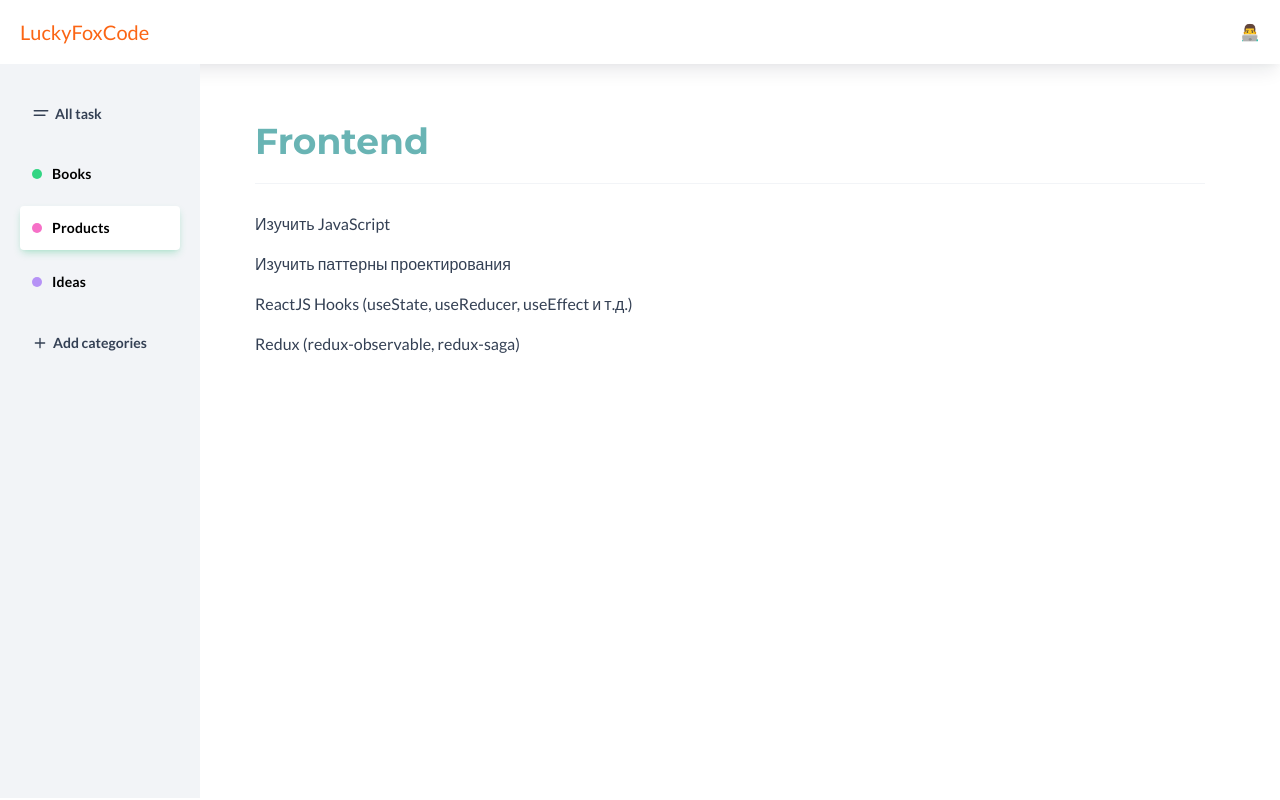
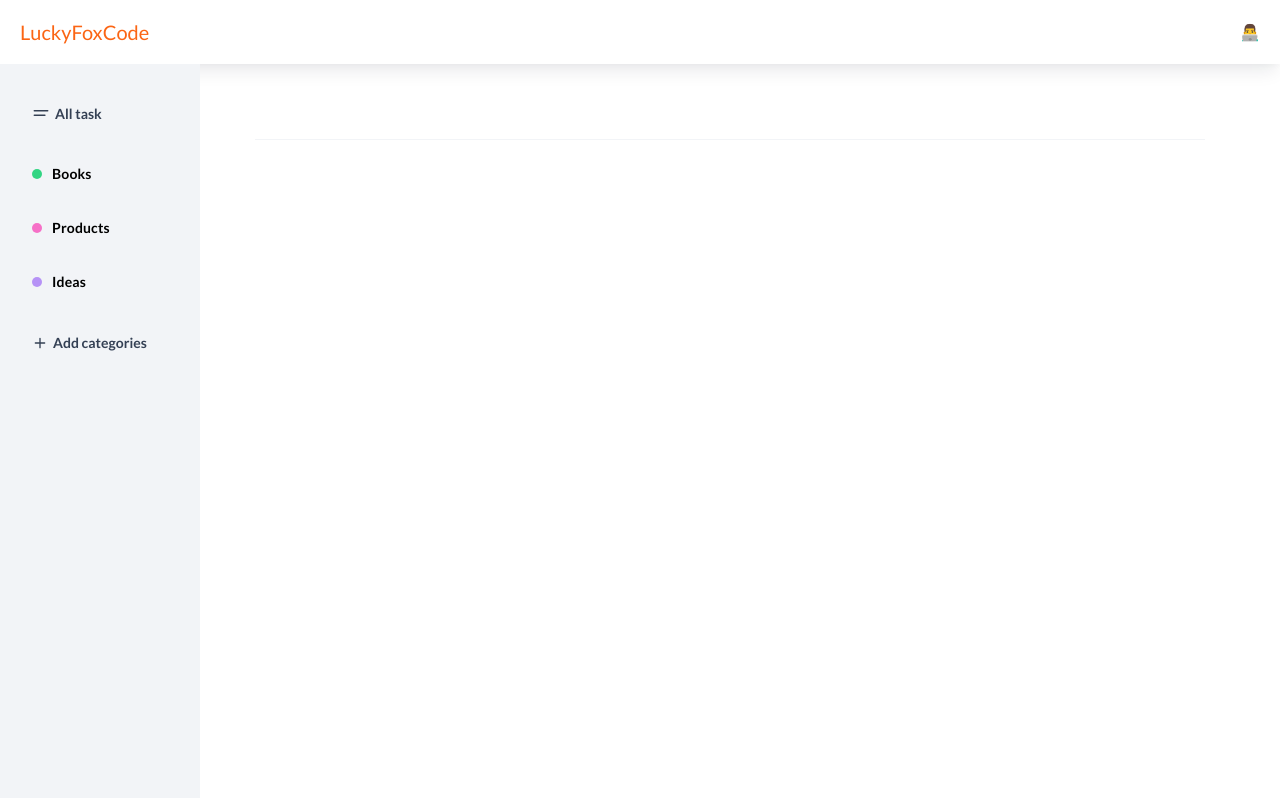
Before and after one commit to LuckyFoxCode/todo_react, a React (Vite) app: page / in a window 1280 px wide. Built offline with nearby package versions, Linux system fonts and the light colour scheme.

Commit message:
:recycle: Refactor app and add selected category.

```diff
--- a/src/App.tsx
+++ b/src/App.tsx
@@ -1,12 +1,23 @@
 import { Categories, Header, Tasks } from 'components';
+import { useState } from 'react';
+import { SelectedCategory } from './utils';
 
 export const App = () => {
+  const [selectedCategory, setSelectedCategory] = useState<SelectedCategory>({
+    id: '',
+    title: '',
+    color: '',
+  });
+
   return (
     <>
       <Header />
       <main className="main">
-        <Categories />
-        <Tasks />
+        <Categories
+          selectedCategory={selectedCategory}
+          setSelectedCategory={setSelectedCategory}
+        />
+        <Tasks selectedCategory={selectedCategory} />
       </main>
     </>
   );
--- a/src/components/Categories/Categories.tsx
+++ b/src/components/Categories/Categories.tsx
@@ -1,12 +1,20 @@
 import { AddCategory, Button } from 'components/common';
 import { categories } from 'data';
 import { useState } from 'react';
-import { CategoriesProps } from 'utils/types';
+import { Category, SelectedCategory } from 'utils/types';
 import { CategoriesList } from './components';
 import s from './Categories.module.scss';
 
-export const Categories: React.FC = () => {
-  const [data, setData] = useState<CategoriesProps[]>(categories);
+interface CategoryProps {
+  selectedCategory: SelectedCategory;
+  setSelectedCategory: React.Dispatch<React.SetStateAction<SelectedCategory>>;
+}
+
+export const Categories: React.FC<CategoryProps> = ({
+  selectedCategory,
+  setSelectedCategory,
+}) => {
+  const [data, setData] = useState<Category[]>(categories);
   const [showModal, setShowModal] = useState<boolean>(false);
 
   const handleAddCategory = () => {
@@ -26,7 +34,12 @@ export const Categories: React.FC = () => {
           className={s.categories__btn}
         />
       )}
-      <CategoriesList data={data} setData={setData} />
+      <CategoriesList
+        data={data}
+        setData={setData}
+        selectedCategory={selectedCategory}
+        setSelectedCategory={setSelectedCategory}
+      />
       <Button
         title="Add categories"
         withIcon
@@ -38,7 +51,11 @@ export const Categories: React.FC = () => {
         className={s.categories__btn}
       />
       {showModal && (
-        <AddCategory setData={setData} setShowModal={setShowModal} />
+        <AddCategory
+          setData={setData}
+          setShowModal={setShowModal}
+          selectedCategory={selectedCategory}
+        />
       )}
     </aside>
   );
--- a/src/components/Categories/components/CategoriesList.tsx
+++ b/src/components/Categories/components/CategoriesList.tsx
@@ -1,25 +1,20 @@
-import { CategoriesProps } from 'utils/types';
+import { Category, SelectedCategory } from 'utils/types';
 import s from '../Categories.module.scss';
 import { CategoriesListItem } from './';
 
 interface CategoriesListProps {
-  data: CategoriesProps[];
-  setData: React.Dispatch<React.SetStateAction<CategoriesProps[]>>;
+  data: Category[];
+  setData: React.Dispatch<React.SetStateAction<Category[]>>;
+  selectedCategory: SelectedCategory;
+  setSelectedCategory: React.Dispatch<React.SetStateAction<SelectedCategory>>;
 }
 
 export const CategoriesList: React.FC<CategoriesListProps> = ({
   data,
   setData,
+  selectedCategory,
+  setSelectedCategory,
 }) => {
-  const handleSetActiveCategory = (id: string) => {
-    const isActive = data.map((category) => ({
-      ...category,
-      isActive: category.id === id ? true : false,
-    }));
-
-    setData(isActive);
-  };
-
   const handleDeleteCategory = (id: string) => {
     const filteredCategories = data.filter((category) => category.id !== id);
 
@@ -32,8 +27,9 @@ export const CategoriesList: React.FC<CategoriesListProps> = ({
         <CategoriesListItem
           key={category.id}
           category={category}
-          handleSetActiveCategory={handleSetActiveCategory}
           handleDeleteCategory={handleDeleteCategory}
+          selectedCategory={selectedCategory}
+          setSelectedCategory={setSelectedCategory}
         />
       ))}
     </ul>
--- a/src/components/Categories/components/CategoriesListItem.tsx
+++ b/src/components/Categories/components/CategoriesListItem.tsx
@@ -1,29 +1,41 @@
 import clsx from 'clsx';
 import { Icon } from 'components/common';
-import { CategoriesProps } from 'utils/types';
+import { Category, SelectedCategory } from 'utils/types';
 import s from '../Categories.module.scss';
 
 interface CategoriesListItemProps {
-  category: CategoriesProps;
-  handleSetActiveCategory: (id: string) => void;
+  category: Category;
   handleDeleteCategory: (id: string) => void;
+  selectedCategory: SelectedCategory;
+  setSelectedCategory: React.Dispatch<React.SetStateAction<SelectedCategory>>;
 }
 
 export const CategoriesListItem: React.FC<CategoriesListItemProps> = ({
   category,
-  handleSetActiveCategory,
   handleDeleteCategory,
+  selectedCategory,
+  setSelectedCategory,
 }) => {
-  const { id, title, colorTitle, isActive } = category;
+  const { id, title, colorTitle } = category;
+
   return (
-    <li className={clsx(s.list__item, isActive && s['active'])}>
+    <li
+      className={clsx(s.list__item, selectedCategory.id === id && s['active'])}
+    >
       <div
         className={s.list__item_color}
         style={{ backgroundColor: colorTitle }}
       />
       <span
         className={s.list__item_descr}
-        onClick={() => handleSetActiveCategory(id)}
+        onClick={() =>
+          setSelectedCategory({
+            ...selectedCategory,
+            id,
+            title,
+            color: colorTitle,
+          })
+        }
       >
         {title}
       </span>
--- a/src/components/Tasks/Tasks.tsx
+++ b/src/components/Tasks/Tasks.tsx
@@ -1,16 +1,20 @@
 import { tasks } from 'data/tasks';
+import { SelectedCategory } from 'utils/types';
 import { TasksList } from './components';
 import s from './Tasks.module.scss';
 
-interface TasksProps {}
+interface TasksProps {
+  selectedCategory: SelectedCategory;
+}
 
-export const Tasks: React.FC<TasksProps> = () => {
+export const Tasks: React.FC<TasksProps> = ({ selectedCategory }) => {
   return (
     <div className={s.tasks}>
-      {Boolean(!tasks.length) && (
+      {tasks.length === 0 ? (
         <span className={s.tasks__descr}>Tasks is empty... 😢</span>
+      ) : (
+        <TasksList selectedCategory={selectedCategory} />
       )}
-      {!!tasks.length && <TasksList />}
     </div>
   );
 };
--- a/src/components/Tasks/components/TasksList.tsx
+++ b/src/components/Tasks/components/TasksList.tsx
@@ -1,17 +1,26 @@
 import { tasks } from 'data';
+import { SelectedCategory } from 'utils/types';
 import s from '../Tasks.module.scss';
 import { TasksListItem } from './TasksListItem';
 
-interface TasksListProps {}
+interface TasksListProps {
+  selectedCategory: SelectedCategory;
+}
 
-export const TasksList: React.FC<TasksListProps> = () => {
+export const TasksList: React.FC<TasksListProps> = ({ selectedCategory }) => {
+  const { id, title, color } = selectedCategory;
+
   return (
     <div className={s.tasks__wrapper}>
-      <h2 className={s.tasks__title}>Frontend</h2>
+      <h2 className={s.tasks__title} style={{ color: color }}>
+        {title}
+      </h2>
       <ul className={s.list}>
-        {tasks.map((task) => (
-          <TasksListItem key={task.id} task={task} />
-        ))}
+        {tasks
+          .filter((task) => task.categoryId === id)
+          .map((t) => (
+            <TasksListItem key={t.id} task={t} />
+          ))}
       </ul>
     </div>
   );
--- a/src/components/Tasks/components/TasksListItem.tsx
+++ b/src/components/Tasks/components/TasksListItem.tsx
@@ -1,9 +1,9 @@
 import { Icon } from 'components/common';
-import { TasksProps } from 'utils/types';
+import { Tasks } from 'utils/types';
 import s from '../Tasks.module.scss';
 
 interface TasksListItemProps {
-  task: TasksProps;
+  task: Tasks;
 }
 
 export const TasksListItem: React.FC<TasksListItemProps> = ({ task }) => {
--- a/src/components/common/AddCategory/AddCategory.module.scss
+++ b/src/components/common/AddCategory/AddCategory.module.scss
@@ -34,4 +34,14 @@
       color: $GRAY_200;
     }
   }
+
+  &__closeBtn {
+    position: absolute;
+    top: -5px;
+    right: -5px;
+    @include size(20px, true);
+    transform: rotate(45deg);
+    background-color: $GRAY_600;
+    padding: 5px;
+  }
 }
--- a/src/components/common/AddCategory/AddCategory.tsx
+++ b/src/components/common/AddCategory/AddCategory.tsx
@@ -1,21 +1,23 @@
 import { radioColors } from 'data/radio-colors';
 import { useState } from 'react';
-import { CategoriesProps, RadioColorsProps } from 'utils/types';
+import { Category, RadioColors, SelectedCategory } from 'utils/types';
 import { Button } from '../Button';
 import { Input } from '../Input';
 import { InputRadio } from '../InputRadio';
 import s from './AddCategory.module.scss';
 
 interface AddCategoryProps {
-  setData: React.Dispatch<React.SetStateAction<CategoriesProps[]>>;
+  setData: React.Dispatch<React.SetStateAction<Category[]>>;
   setShowModal: React.Dispatch<React.SetStateAction<boolean>>;
+  selectedCategory: SelectedCategory;
 }
 
 export const AddCategory: React.FC<AddCategoryProps> = ({
   setData,
   setShowModal,
+  selectedCategory,
 }) => {
-  const [colors, setColors] = useState<RadioColorsProps[]>(radioColors);
+  const [colors, setColors] = useState<RadioColors[]>(radioColors);
   const [inputVal, setInputVal] = useState<string>('');
   const [inputCol, setInputCol] = useState<string>('');
 
@@ -32,7 +34,7 @@ export const AddCategory: React.FC<AddCategoryProps> = ({
       id: crypto.randomUUID(),
       title: inputVal,
       colorTitle: inputCol,
-      isActive: false,
+      categoryId: selectedCategory.id,
     };
 
     setData((prev) => [...prev, newCategory]);
@@ -61,6 +63,14 @@ export const AddCategory: React.FC<AddCategoryProps> = ({
         disabled={inputVal.length === 0}
         className={s.form__btn}
       />
+      <Button
+        withIcon
+        iconName="Plus"
+        iconSize={16}
+        iconFill="white"
+        className={s.form__closeBtn}
+        onClick={() => setShowModal(false)}
+      />
     </form>
   );
 };
--- a/src/data/categories.ts
+++ b/src/data/categories.ts
@@ -1,7 +1,7 @@
-import { CategoriesProps } from 'utils/types';
+import { Category } from 'utils/types';
 
-export const categories: CategoriesProps[] = [
-  { id: '01', title: 'Books', colorTitle: '#32d583', isActive: false },
-  { id: '02', title: 'Products', colorTitle: '#f670c7', isActive: true },
-  { id: '03', title: 'Ideas', colorTitle: '#b692f6', isActive: false },
+export const categories: Category[] = [
+  { id: '01', title: 'Books', colorTitle: '#32d583' },
+  { id: '02', title: 'Products', colorTitle: '#f670c7' },
+  { id: '03', title: 'Ideas', colorTitle: '#b692f6' },
 ];
--- a/src/data/tasks.ts
+++ b/src/data/tasks.ts
@@ -1,23 +1,27 @@
-import { TasksProps } from 'utils/types';
+import { Tasks } from 'utils/types';
 
-export const tasks: TasksProps[] = [
+export const tasks: Tasks[] = [
   {
     id: '01',
+    categoryId: '01',
     description: 'Изучить JavaScript',
     isDone: false,
   },
   {
     id: '02',
+    categoryId: '02',
     description: 'Изучить паттерны проектирования',
     isDone: false,
   },
   {
     id: '03',
+    categoryId: '03',
     description: 'ReactJS Hooks (useState, useReducer, useEffect и т.д.)',
     isDone: false,
   },
   {
     id: '04',
+    categoryId: '04',
     description: 'Redux (redux-observable, redux-saga)',
     isDone: false,
   },
```
Also changed, not shown: src/utils/types.ts (+10 -4 lines).
